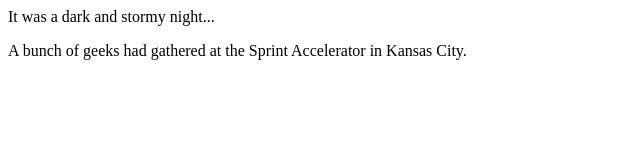
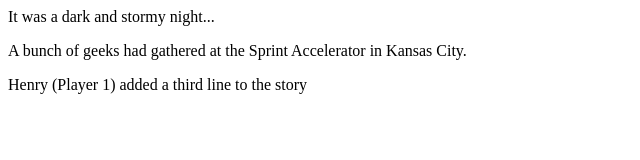
Before and after one commit to henryrylko/fireside-story, a plain HTML site: page index.html in a window 1280 px wide. Shown: the whole page, without its empty margins (0-640 px from the left). Drawn offline with Linux system fonts and the light colour scheme.

Commit message:
Player 1 added third line to story

```diff
--- a/index.html
+++ b/index.html
@@ -2,5 +2,6 @@
    <body>
       <p>It was a dark and stormy night...</p>
       <p>A bunch of geeks had gathered at the Sprint Accelerator in Kansas City.</p>
+      <p>Henry (Player 1) added a third line to the story</p>
    </body>
 </html>
```
